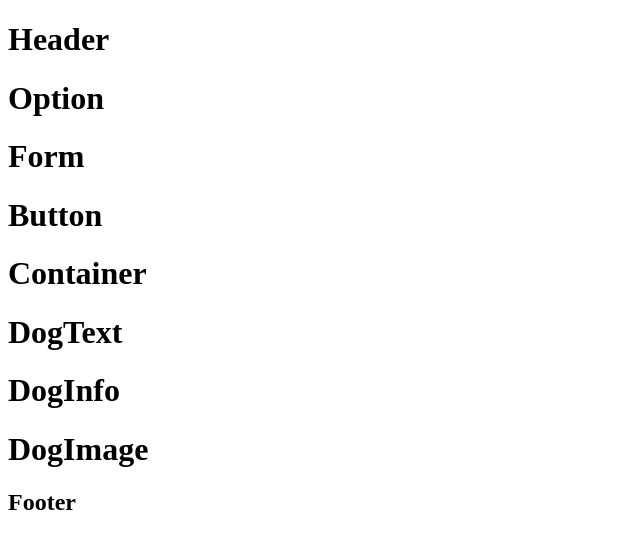
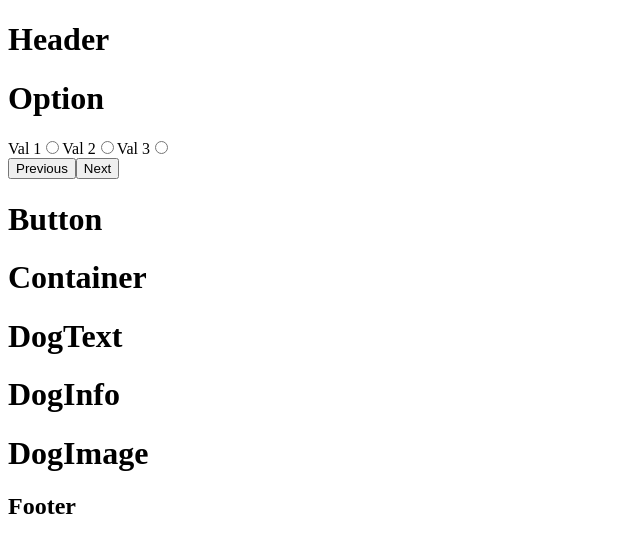
Before and after one commit to emmamariagaby/dawg-finder, a React app: page / in a window 1280 px wide. Shown: the top 552 px of the page, without its empty margins (0-640 px from the left). Built offline with nearby package versions, Linux system fonts and the light colour scheme.

Commit message:
create class form

```diff
--- a/src/components/Form.tsx
+++ b/src/components/Form.tsx
@@ -1,12 +1,34 @@
 import * as React from "react";
 
-class Form extends React.Component {
-    render() {
-        return (
-          <h1> Form </h1>
+import Button from "./Button";
 
-        );
-    }
+export interface FormProps {
+  question: number
+}
+
+class Form extends React.Component<FormProps, {}> {
+  render() {
+    return (
+      <div className="wrapper">
+        <div className="form-wrapper">
+          <form onSubmit={this.handleSubmit}>
+            <label htmlFor="questionOne">Val 1</label>
+            <input type="radio" name="questionOne" />
+            <label htmlFor="B">Val 2</label>
+            <input type="radio" name="B" />
+            <label htmlFor="C">Val 3</label>
+            <input type="radio" name="C" />
+          </form>
+          <button>Previous</button>
+          <button>Next</button>
+        </div>
+      </div>
+    );
+  }
+
+  handleSubmit() {
+    // spara value
+  }
 }
 
 export default Form;
```
Also changed, not shown: tsconfig.json (+7 -7 lines).
